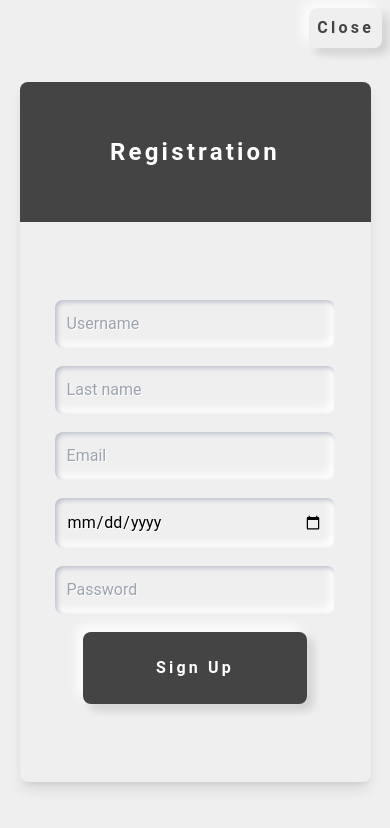
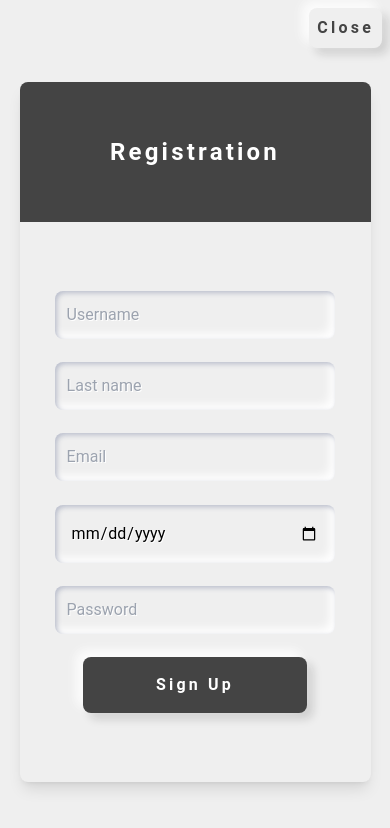
Before and after one commit to koliada-max/test, a React (Create React App) app: page / in a window 390 px wide. Both pictures are taken after a click on the button "Login". Shown: the top 828 px of the page. Built offline with nearby package versions, Linux system fonts and the light colour scheme.

Commit message:
responsive app fix loginForm fixed

```diff
--- a/src/Components/Pages/HomePage/LoginForm.tsx
+++ b/src/Components/Pages/HomePage/LoginForm.tsx
@@ -52,7 +52,7 @@ const LoginForm: React.FC<LoginFormProps> = () => {
       onSubmit={handleSubmit}
     >
       {({ isValid }) => (
-        <Form className="w-[80%] h-[80%] flex flex-col gap-y-4 justify-evenly items-center py-5">
+        <Form className="w-[80%] h-[85%] flex flex-col gap-y-4 justify-evenly items-center py-5">
           <Field type="text" name="username" placeholder="Username" required />
           <ErrorMessage
             name="username"
@@ -72,6 +72,7 @@ const LoginForm: React.FC<LoginFormProps> = () => {
             name="birthday"
             required
             placeholder={format(new Date(), "dd.MM.yyyy 'Birthday'")}
+            className="p-4"
           />
           <ErrorMessage
             name="birthday"
@@ -91,7 +92,7 @@ const LoginForm: React.FC<LoginFormProps> = () => {
           />
           <Link to="/home" className="w-full flex justify-center">
             <button
-              className="w-[80%] p-6 bg-[#444444] text-[#ffffff] rounded-lg font-bold tracking-[0.2rem] text-center outline-none butt-shadow"
+              className="w-[80%] p-4 bg-[#444444] text-[#ffffff] rounded-lg font-bold tracking-[0.2rem] text-center outline-none butt-shadow"
               type="submit"
               disabled={!isValid || isLoading}
             >
```
